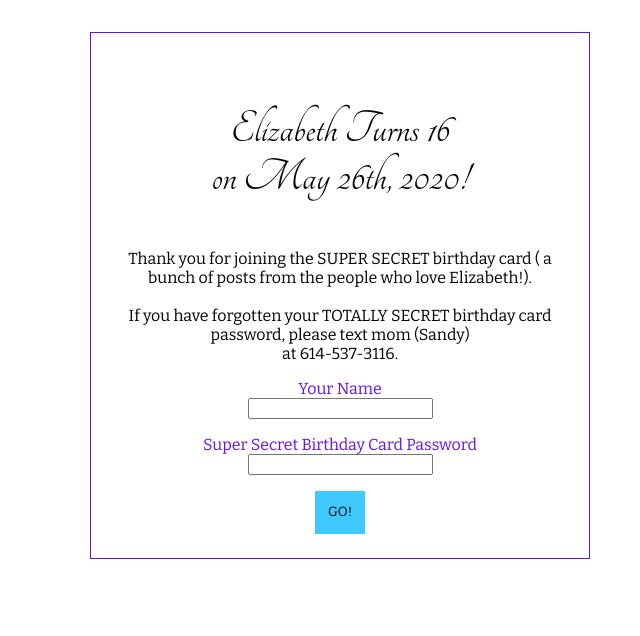
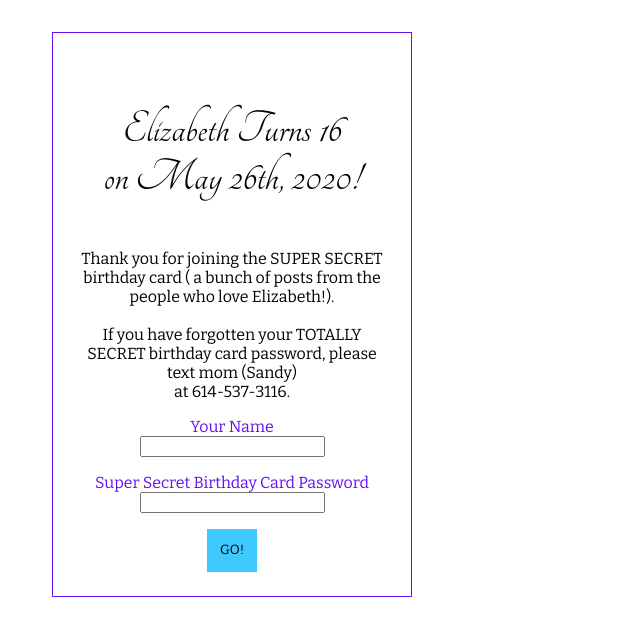
Before and after one commit to CheeseInTheDark/posts-page, a React (Create React App) app: page / in a window 1280 px wide. Shown: the top 636 px of the page, without its empty margins (300-940 px from the left). Built offline with nearby package versions, Linux system fonts and the light colour scheme.

Commit message:
added vms

```diff
--- a/src/App.css
+++ b/src/App.css
@@ -32,7 +32,7 @@
 #loginBox {
   font-family: 'Bitter', sans-serif;
   font-size: 1.5rem;
-  width: 500px;
+  width: 45vh;
   margin-top: 2rem;
   padding: 1.5rem;
   border: 1px solid #6610f2;
@@ -47,7 +47,7 @@
 
 .centerDiv
 {
-  width: 500px;
+  width: 45vw;
   margin: 0 auto;
 }
 
```
